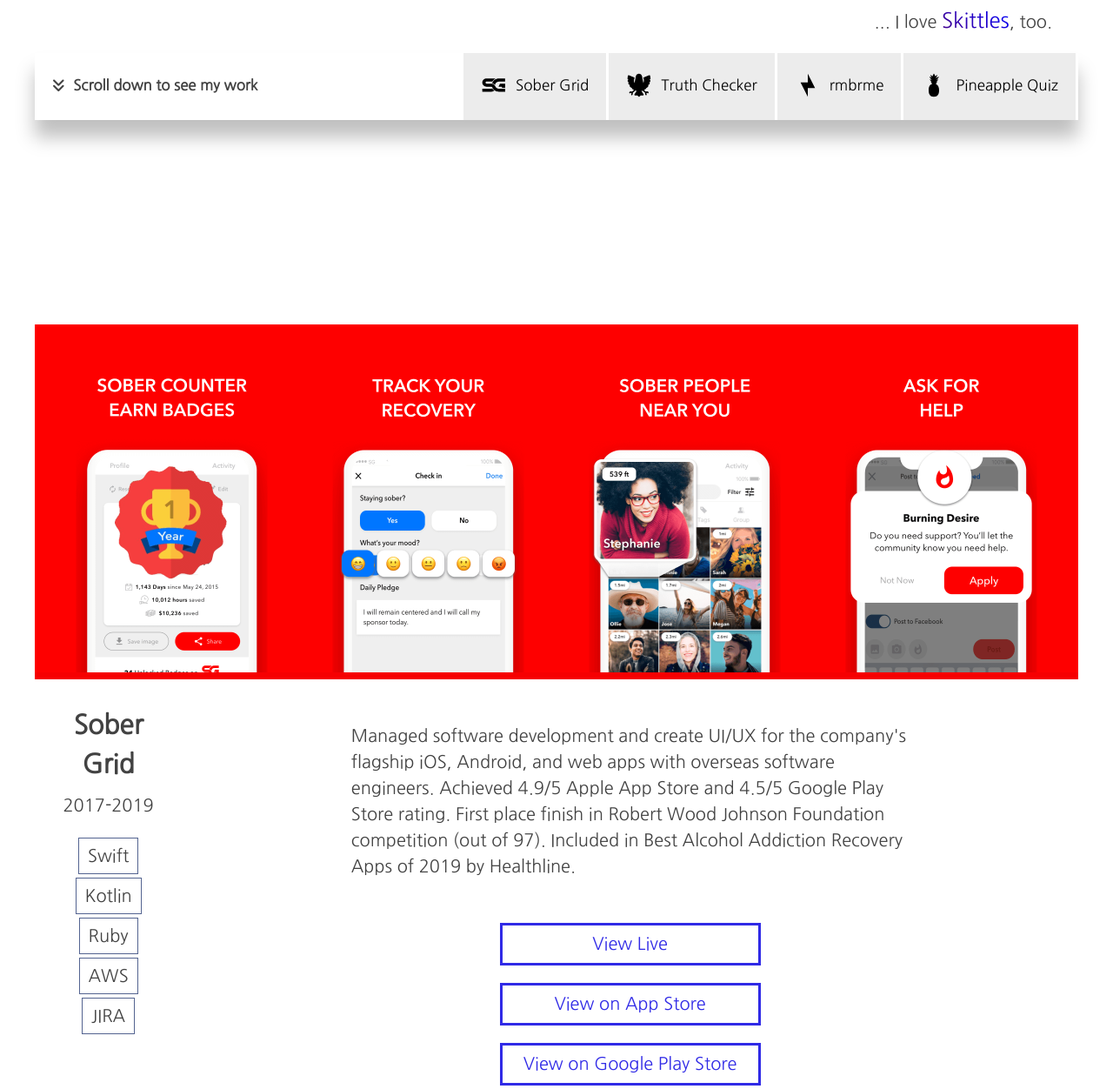
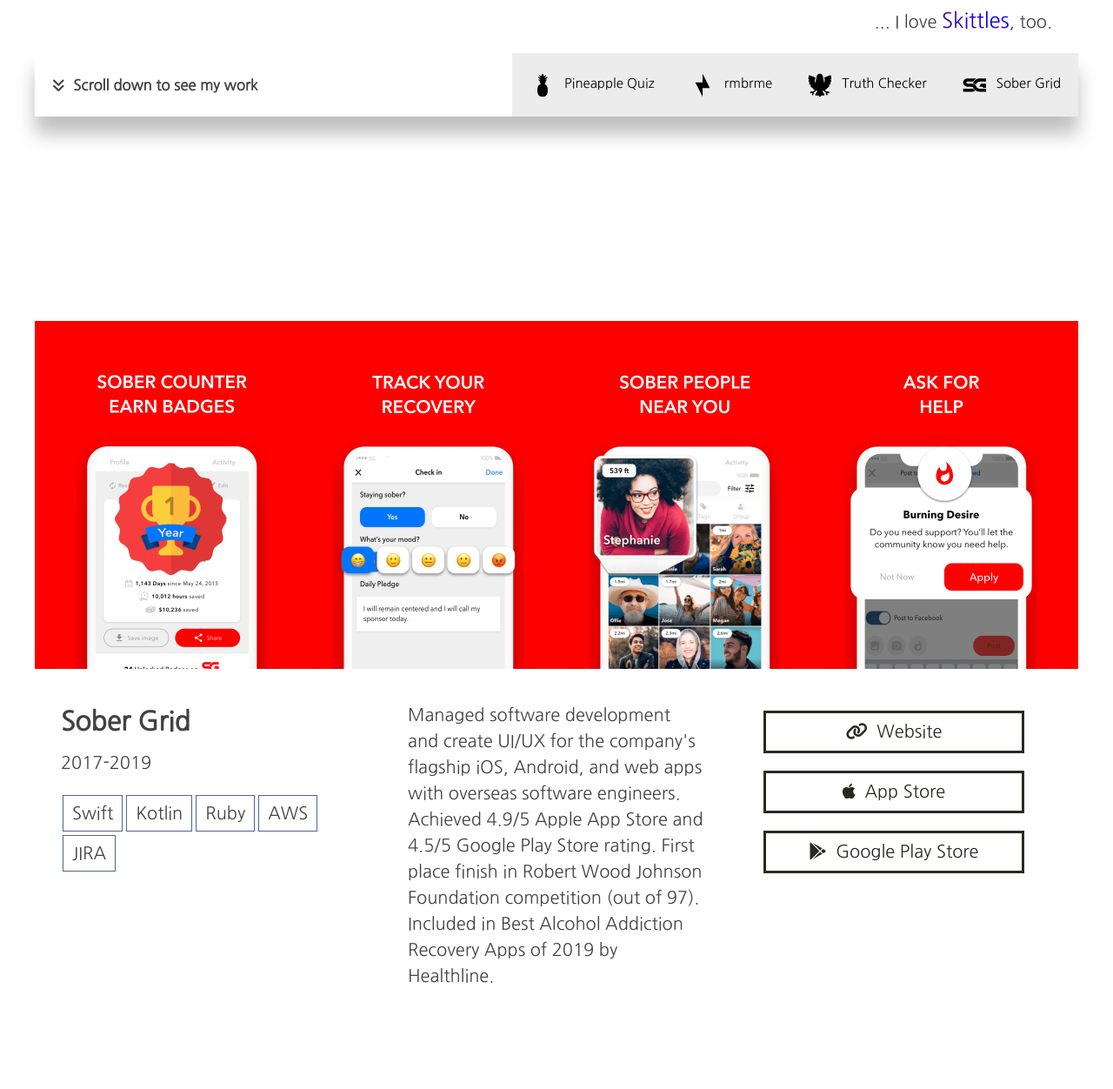
Before and after one commit to nick-nack-attack/portfolio, a plain HTML site: page index.html in a window 1280 px wide. Shown: the part 503-1755 px from the top of the page at 87% size. Drawn offline with nearby package versions, Linux system fonts and the light colour scheme.

Commit message:
styling changes and add icons to buttons

```diff
--- a/index.html
+++ b/index.html
@@ -40,7 +40,7 @@
                 <span id="period-of-day"></span>
             </h1>
             <h2>
-                I'm Shia Labeouf.
+                I'm Nick.
             </h2>
             <p>
                 Product manager.<br>
@@ -55,11 +55,15 @@
                 I love Wikipedia.<br>
                 Me encanta el Duolingo.
             </p>
+            <p class="inline-scroll-text skittles_text">
+                <i class="fas fa-angle-double-down"></i>
+                Scroll down to see my work
+            </p>
         </div>
         <div class="right-panel">
             <img id="nick_hero_img" src="images/hero-img-nick.svg" alt="nick with computer and pineapple">
             <p style="text-align: right">
-                ... I love <span id="skittles_text">Skittles</span>, too.
+                ... I love <span class="skittles_text">Skittles</span>, too.
             </p>
         </div>
     </section>
@@ -70,11 +74,19 @@
             Scroll down to see my work
         </h2>
         <ul>
-            <li id="pq_li">
-                <a id="PQ" href="#hero_pq">
-                    <img class="svg" src="images/pineapple_icon.svg" alt="pineapple icon">
+            <li id="sg_li">
+                <a id="SG" href="#hero_sg">
+                    <img class="svg" src="images/sg_icon.svg" alt="Sober Grid icon">
                     <p class="menu_txt">
-                        Pineapple Quiz
+                        Sober Grid
+                    </p>
+                </a>
+            </li>
+            <li id="tc_li">
+                <a id="TC" href="#hero_tc">
+                    <img class="svg" src="images/tc_icon.svg" alt="TruthChecker icon">
+                    <p class="menu_txt">
+                        Truth Checker
                     </p>
                 </a>
             </li>
@@ -86,19 +98,11 @@
                     </p>
                 </a>
             </li>
-            <li id="tc_li">
-                <a id="TC" href="#hero_tc">
-                    <img class="svg" src="images/tc_icon.svg" alt="TruthChecker icon">
+            <li id="pq_li">
+                <a id="PQ" href="#hero_pq">
+                    <img class="svg" src="images/pineapple_icon.svg" alt="pineapple icon">
                     <p class="menu_txt">
-                        Truth Checker
-                    </p>
-                </a>
-            </li>
-            <li id="sg_li">
-                <a id="SG" href="#hero_sg">
-                    <img class="svg" src="images/sg_icon.svg" alt="Sober Grid icon">
-                    <p class="menu_txt">
-                        Sober Grid
+                        Pineapple Quiz
                     </p>
                 </a>
             </li>
--- a/index.js
+++ b/index.js
@@ -51,6 +51,7 @@ function generateButtons(array) {
                     class="showcase-button"
                     onclick="window.open('${btn.link}','_blank')"
                 >
+                <i class="${btn.icon}"></i>
                     ${btn.title}
                 </button>
             `
@@ -67,25 +68,29 @@ function generateShowcase(array) {
                     ${generateImage(project.showcaseImage)}
                 </div>
                 <div class="showcase-content">
-                    <div class="title_tech">
-                        <h2 class="project_title">
+
+                    <div class="third">
+                        <h2>
                             ${project.titleOfProject}
                         </h2>
-                        <p class="year-created">
+                        <p>
                             ${project.yearCreated}
                         </p>
                         <div class="tech-used-div">
                             ${generateTechUsed(project.techUsed)}
                         </div>
                     </div>
-                    <div class="desc_buttons">
-                        <p class="item-description">
+
+                    <div class="third">
+                        <p>
                             ${project.description}
                         </p>
-                        <div class="button-div">
-                            ${generateButtons(project.buttons)}
                     </div>
+
+                    <div class="third">
+                      ${generateButtons(project.buttons)}
                     </div>
+
                 </div>
             </div>
         `
--- a/store.js
+++ b/store.js
@@ -23,15 +23,18 @@ const STORE = [
             // refactored buttons to include title and link key
             // and possible to insert n number of buttons
             {
-                title: "View Live",
+                title: "Website",
+                icon: "fas fa-link",
                 link: "https://www.sobergrid.com/"
             },
             {
-                title: "View on App Store",
+                title: "App Store",
+                icon: "fab fa-apple",
                 link: "https://apps.apple.com/us/app/sober-grid-social-network/id912632260"
             },
             {
-                title: "View on Google Play Store",
+                title: "Google Play Store",
+                icon: "fab fa-google-play",
                 link: "https://apps.apple.com/us/app/sober-grid-social-network/id912632260"
             }
         ]
@@ -41,7 +44,7 @@ const STORE = [
             {
                 id: "hero_tc",
                 class: "primaryShowcaseImage",
-                src: "images/tf_noborder.jpg",
+                src: "images/banner-truthchecker.jpg",
                 alt: "image showing showcase of Truth Checker web app"
             },
         yearCreated: '2020',
@@ -58,15 +61,18 @@ const STORE = [
         description: "A parody database for the truth. This application is a promotion piece for a music album. Users can submit facts to be approved by the administrator. The admin login is purposely left public to allow for users to approve or disapprove their own facts.",
         buttons: [
             {
-                title: "View Live",
+                title: "Live",
+                icon: "fas fa-external-link-alt",
                 link: "https://truth-checker.vercel.app/"
             },
             {
-                title: "Server Repo",
+                title: "Server",
+                icon: "fab fa-github",
                 link: "https://github.com/nick-nack-attack/truth-checker-api"
             },
             {
-                title: "Client Repo",
+                title: "Client",
+                icon: "fab fa-github",
                 link: "https://github.com/nick-nack-attack/truth-checker-client"
             }
         ]
@@ -76,7 +82,7 @@ const STORE = [
             {
                 id: "hero_rm",
                 class: "primaryShowcaseImage",
-                src: "images/rmbrme_noborder.jpg",
+                src: "images/banner-rmbrme.jpg",
                 alt: "image showing showcase of 'remember me' web app"
             },
         yearCreated: '2020',
@@ -93,15 +99,18 @@ const STORE = [
         description: "This is for remembering stuff about people you care about. You create people and attached rmbrs (notes) to them. Rmbr is the branding name for a note about someone.",
         buttons: [
             {
-                title: "View Live",
+                title: "Live",
+                icon: "fas fa-external-link-alt",
                 link: "https://rmbrme.now.sh/"
             },
             {
-                title: "Server Repo",
+                title: "Server",
+                icon: "fab fa-github",
                 link: "https://github.com/nick-nack-attack/rmbr-me-server"
             },
             {
-                title: "Client Repo",
+                title: "Client",
+                icon: "fab fa-github",
                 link: "https://github.com/nick-nack-attack/rmbr-me-app"
             }
         ]
@@ -111,7 +120,7 @@ const STORE = [
             {
                 id: "hero_pq",
                 class: "primaryShowcaseImage",
-                src: "images/hero_pineapple.jpg",
+                src: "images/banner-pineapplequiz.jpg",
                 alt: "image showing showcase of Pineapple Quiz web app"
             },
         yearCreated: '2020',
@@ -125,11 +134,13 @@ const STORE = [
         description: "I'm working my way through the Thinkful Software engineering bootcamp. One of the assignments was to create a quiz. Mine is administered by a loquacious pineapple. However incorrigible this fruit may be, nay we forget its indescribable deliciousness.",
         buttons: [
             {
-                title: "View Live",
+                title: "Live",
+                icon: "fas fa-external-link-alt",
                 link: "https://nick-nack-attack.github.io/final-pineapple-quiz/"
             },
             {
                 title: "Repo",
+                icon: "fab fa-github",
                 link: "https://github.com/nick-nack-attack/final-pineapple-quiz.git"
             }
         ]
--- a/style.css
+++ b/style.css
@@ -11,7 +11,7 @@
     --TC-theme: #FFCB43;
     --RM-theme: #01638e;
     --PQ-theme: #7f5140;
-    --primary-color: #302AE6;
+    --primary-color: #292922 ; /* #302AE6; */
     --secondary-color: #536390;
     --link-color: rgb(0, 0, 255);
     --font-color: #424242;
@@ -38,7 +38,7 @@ body {
     max-width: 100vw;
 }
 
-#skittles_text {
+.skittles_text {
     background-image: repeating-linear-gradient(45deg, violet, indigo, blue, green, yellow, orange, red, violet);
     text-align: center;
     background-size: 800% 800%;
@@ -89,12 +89,12 @@ body {
     button {
         border: 3px var(--primary-color) solid;
         background-color: var(--bg-color);
-        /* border-radius: 10px; */
         padding: 10px 15px;
-        width: 80%;
+        width: 100%;
+        max-width: 300px;
         color: var(--primary-color);
         cursor: pointer;
-        margin-bottom: 20px;
+        margin: 10px;
     }
 
     button:hover,
@@ -109,6 +109,10 @@ body {
         display: flex;
         flex-direction: column;
         align-items: center;
+    }
+
+    #contact-section {
+        margin-top: 50px
     }
 
     .fab, .fas {
@@ -130,8 +134,13 @@ body {
         overflow: auto;
     }
 
+    .inline-scroll-text {
+        font-size: small;
+        text-align: left;
+    }
+
     .nick_hero_img {
-        width: 300px;
+        max-width: 300px;
     }
 
     img {
@@ -147,9 +156,8 @@ body {
         padding-right: 30px;
     }
 
-    .item-description {
-        padding-left: 40px;
-        padding-right: 40px;
+    .left-panel {
+        max-width: 500px;
     }
 
     .right-panel {
@@ -178,8 +186,9 @@ body {
         color: black;
         background-color: var(--nav-color);
         text-align: center;
-        font-size: 17px;
+        font-size: 15px;
         text-decoration: none;
+        padding: 7px 10px;
     }
 
     .my-work-nav a:hover {
@@ -239,6 +248,10 @@ body {
         padding-top: 175px;
     }
 
+    .showcase-content {
+        margin: 30px;
+    }
+
     /* The sticky class is added to the header
     with JS when it reaches its scroll position */
     .sticky {
@@ -262,7 +275,7 @@ body {
 
     .svg {
         filter: brightness(0) saturate(100%);
-        height: 7em;
+        width: 100%;
     }
 
     .theme-switch {
@@ -279,20 +292,15 @@ body {
         border: 1px var(--secondary-color) solid;
     }
 
-    .title_tech {
-        margin: 30px;
-        text-align: center;
-    }
-
     .tech-used-div {
         display: flex;
         flex-flow: wrap;
-        justify-content: center;
     }
 
     ul {
         display: flex;
-        flex-direction: row-reverse;
+        flex-direction: row;
+        justify-content: space-between;
     }
 
     .web {
@@ -310,21 +318,22 @@ body {
         margin-right: auto;
     }
 
-    button {
+    #contact-section {
         max-width: 50%;
+        margin-left: auto;
+        margin-right: auto;
     }
 
     #intro-section {
         display: flex;
     }
 
-    .item-description {
-        max-width: 70%;
-        margin: auto auto 50px auto;
+    .left-panel {
+        padding: 20px;
     }
 
-    .left-panel {
-        padding: 20px;
+    .menu_txt {
+        display: block;
     }
 
     .my-work-nav {
@@ -348,45 +357,42 @@ body {
         margin-right: auto;
     }
 
-    .hero_sg {
-        background-color: var(--SG-theme);
+    #my-work {
+        margin: 25px 0 25px 20px;
+        font-size: smaller;
     }
 
-    .hero_tc {
-        background-color: var(--TC-theme);
+    .primaryShowcaseImage {
+        overflow: auto;
     }
 
-    .hero_rm {
-        background-color: var(--RM-theme);
+}
+
+@media only screen and (min-width: 1000px) {
+
+    .inline-scroll-text {
+        display: none;
     }
 
-    .hero_pq {
-        background-color: var(--PQ-theme);
+    .menu_txt {
+        display: unset;
+        vertical-align: super;
+        float: right;
+        margin-top: 17px;
+        margin-right: 10px;
     }
 
-    .item-description {
-        margin-top: 50px;
-    }
-
-    .right-panel {
-        display: unset;
+    .my-work-nav a {
+        float: right;
     }
 
     #my-work {
         display: unset;
-        /*font-size: 20px;*/
-        margin: 25px 0 25px 20px;
-        font-size: smaller;
+        margin-left: 20px;
     }
 
-    .my-work-nav {
-        overflow: inherit;
-    }
-
-    .my-work-nav a {
-        float: right;
-        text-align: center;
-        padding: 7px 10px;
+    nav {
+        height: 73px;
     }
 
     #nick_hero {
@@ -395,30 +401,31 @@ body {
         float: left;
     }
 
-    .primaryShowcaseImage {
-        overflow: auto;
+    ul {
+        display: unset;
     }
 
-    .showcase-button {
-        max-width: 300px;
+    li {
+        border-left: 5px solid var(--bg-color);
+        border-right: 0px;
+    }
+
+    .right-panel {
+        display: unset;
+    }
+
+    .svg {
+        width: auto;
+        margin-top: 5px;
+    }
+
+    .third {
+        max-width: 30%;
     }
 
     .showcase-content {
         display: flex;
-    }
-
-    .svg {
-        margin-top: 5px;
+        justify-content: space-between;
     }
 
 }
-
-@media only screen and (min-width: 1000px) {
-    .menu_txt {
-        display: unset;
-        vertical-align: super;
-        float: right;
-        margin-top: 17px;
-        margin-right: 10px;
-    }
-}
```
Also changed, not shown: images/banner-pineapplequiz.jpg (added), images/banner-rmbrme.jpg (added), images/banner-truthchecker.jpg (added), 1 other file.
